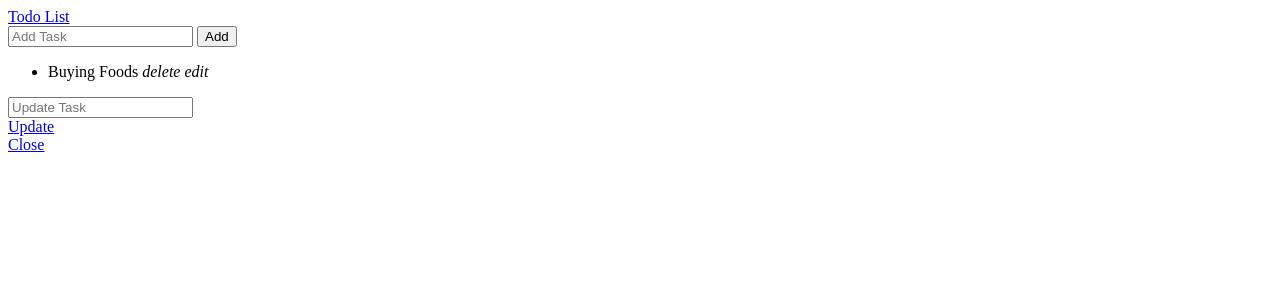
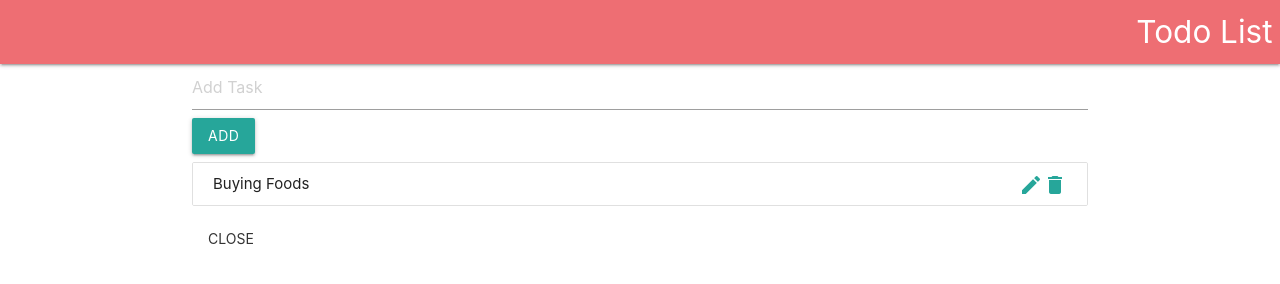
Before and after one commit to katienordstrom/Week4Web503, a website: page src/index.html in a window 1280 px wide. Drawn offline with nearby package versions, Linux system fonts and the light colour scheme.

Commit message:
JavaScript Example

```diff
--- a/src/index.html
+++ b/src/index.html
@@ -6,12 +6,17 @@
         <title>To Do List</title>
         <meta name="description" content="">
         <meta name="viewport" content="width=device-width, initial-scale=1">
-        <link rel="stylesheet" href="">
+        <!-- Compiled and minified CSS -->
+    <link rel="stylesheet" href="https://cdnjs.cloudflare.com/ajax/libs/materialize/1.0.0/css/materialize.min.css">
+    <link href="https://fonts.googleapis.com/icon?family=Material+Icons" rel="stylesheet">
+    <!-- Compiled and minified JavaScript -->
+    <script src="https://cdnjs.cloudflare.com/ajax/libs/materialize/1.0.0/js/materialize.min.js"></script>
+        <link rel="stylesheet" href="index.css">
     </head>
     <body>
        <nav>
         <div class="nav-wrapper">
-            <a href="#" class="brand-logo-right">Todo List</a>
+            <a href="#" class="brand-logo right">Todo List</a>
         </div>
        </nav>
 
```
Also changed, not shown: src/index.js (+7 -0 lines).
